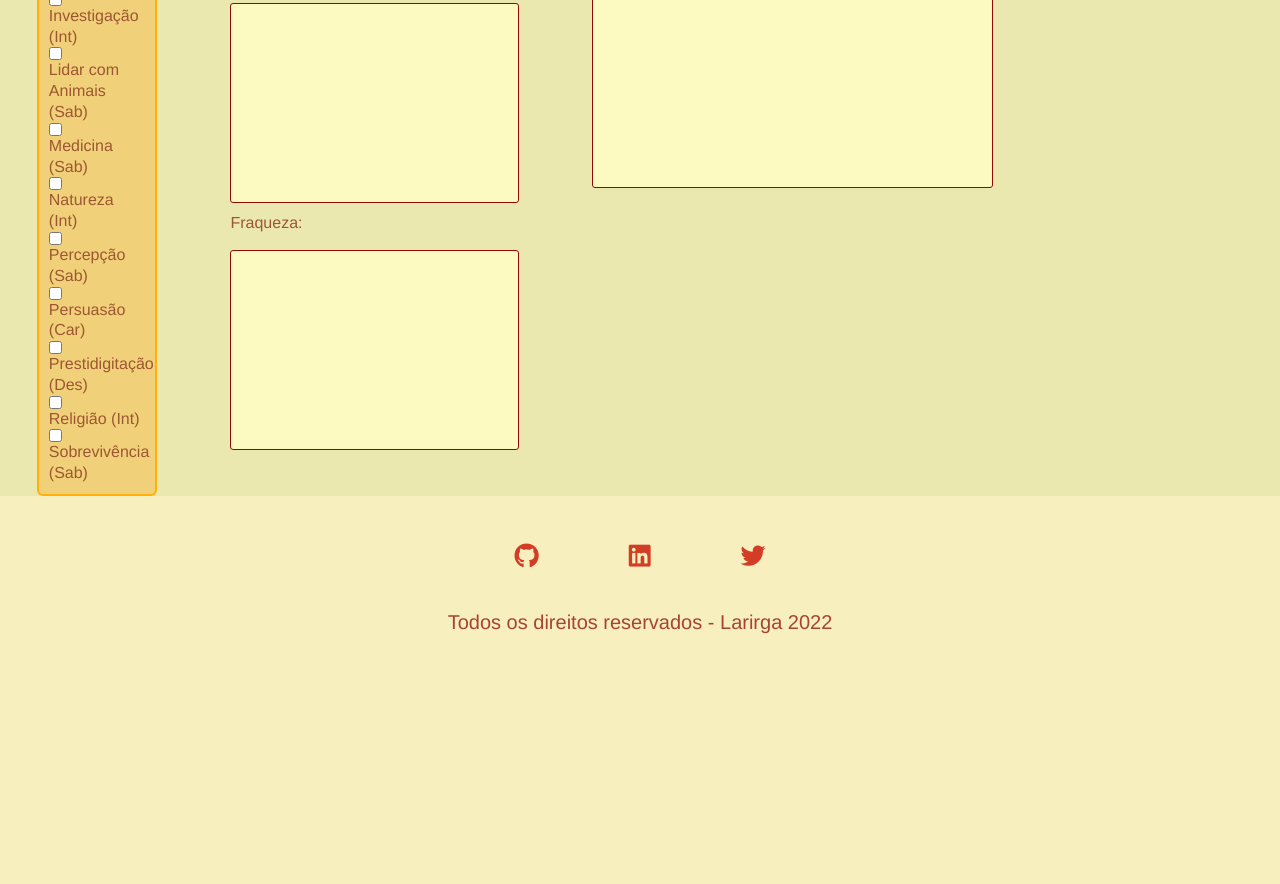
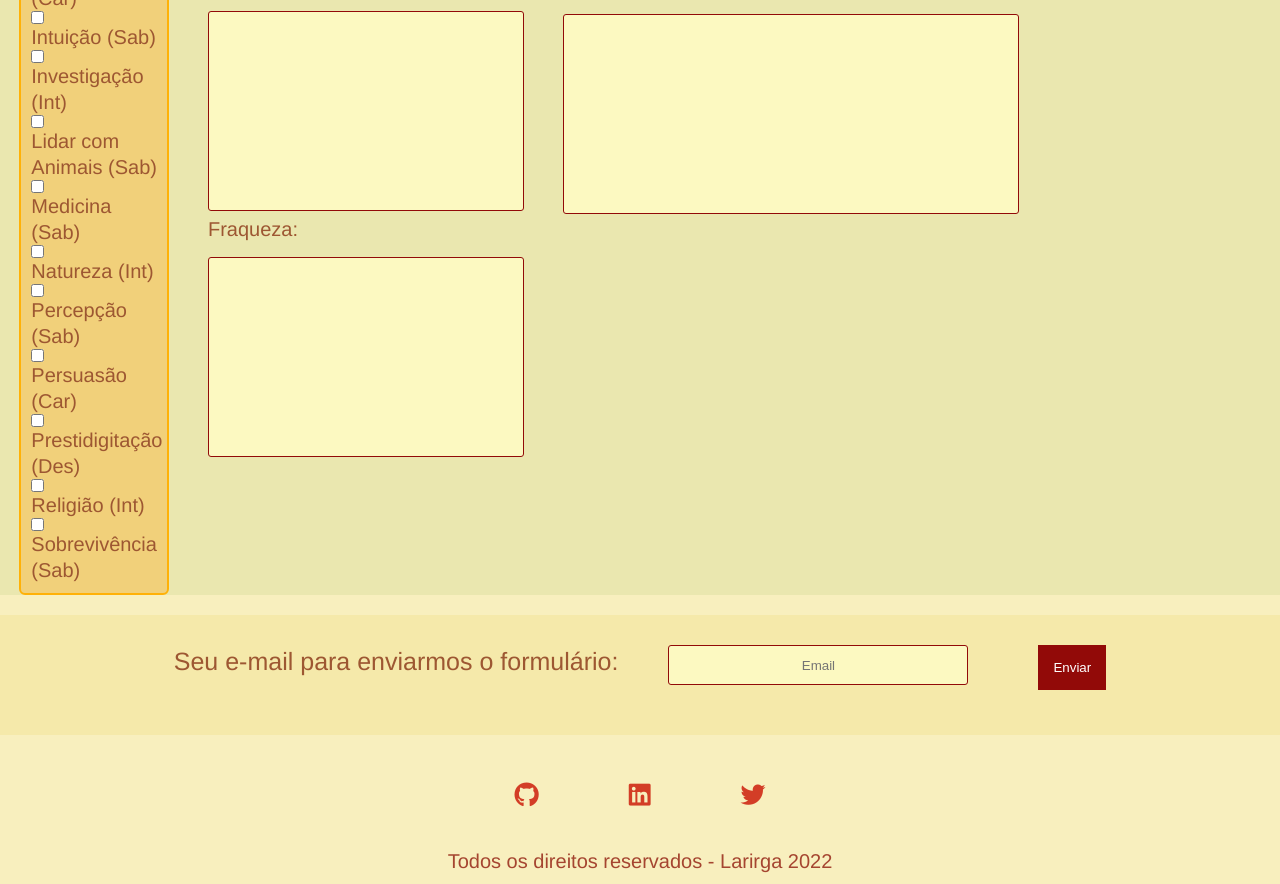
Before and after one commit to larirga/ficha-D-D, a plain HTML site: page index.html in a window 1280 px wide. Shown: the part 883-1767 px from the top of the page. Before the commit the page ends 1528 px from the top, so only its background shows below. Drawn offline with Linux system fonts and the light colour scheme.

Commit message:
Adiciona atualizações finais

```diff
--- a/index.html
+++ b/index.html
@@ -22,7 +22,7 @@
         <action="" method="get" class="basic-form">
         <div class="form-row">
             <div class="line-content">
-            <label for="full-name">Nome do Personagem:</label>
+            <label for="full-name" id="fullname-id">Nome do Personagem:</label>
             <input required type="text" name="full-name" id="full-name">
             </div>
             <div class="line-content">
@@ -38,7 +38,7 @@
                 <input required type="text" name="breed" id="breed">
             </div>
             <div class="line-content">
-                <label for="antecedent">Antecedente:</label>
+                <label for="antecedent" id="antecedent-id">Antecedente:</label>
                 <input required type="text" name="antecedent" id="antecedent">
             </div>
             <div class="line-content">
@@ -191,10 +191,15 @@
                 </div>
                 <div class="line-content5">
                 <textarea name="features" id="features"> </textarea>
-                </div>
+            </div>
         </section>
     </form>
     </main>
+    <div class="save-email">
+        <label for="save-personality" id="email-phrase">Seu e-mail para enviarmos o formulário:</label>
+        <input required type="email" id="email" name="email" placeholder="Email">
+        <button type="submit" value="submit" id='save-personality'> Enviar </button>
+    </div>
     <footer>
         <ul>
         <li><a href="https://github.com/larirga" target="_blank" rel="noopener noreferrer"><i class="fa-brands fa-github"></i></a></li>
@@ -202,7 +207,7 @@
         <li><a href="https://twitter.com/diglettinha" target="_blank" rel="noopener noreferrer"><i class="fa-brands fa-twitter"></i></a></li>
         </ul>
         <p>Todos os direitos reservados - Larirga 2022</p>
+
     </footer>
-
 </body>
 </html>
--- a/style.css
+++ b/style.css
@@ -43,13 +43,12 @@ body {
 }
 
 main {
-
+    font-size: 20px;
 }
 
 .form-row {
     border: 20px;
     display: flex;
-    /* justify-content: space-between; */
     padding: 15px;
     background-color: #f1d07a;
 
@@ -70,10 +69,6 @@ main {
     background-color: #f1d07a;
 }
 
-.line-skills {
-
-}
-
 .line-magic {
     /* border: red solid 30px; */
     display: flex;
@@ -86,7 +81,7 @@ main {
     border: #ffb107 solid 2px;
     border-radius: 6px;
     padding: 10px;
-    width:120px;
+    width:150px;
     background-color: #f1d07a;;
 }
 
@@ -97,17 +92,9 @@ main {
 }
 
 .skills-section {
-    /* border: black solid 2px; */
-    /* height: 200px; */
     line-height: 25px;
-    /* display: flex; */
-
 }
 
-.features-talents {
-    /* border: green solid 2px; */
-    /* height: 200px; */
-}
 
 textarea {
     resize: none;
@@ -135,6 +122,15 @@ input {
     height: 30px;
     width: 100px;
     display: flex;
+
+}
+
+button {
+    padding: 15px;
+    background-color: #920a08;
+    color: white;
+    border: none;
+    margin-left: 70px;
 }
 
 footer {
@@ -169,3 +165,31 @@ footer p {
     text-align: center;
     font-size: 20px
 }
+
+#antecedent , #antecedent-id {
+    margin-left: 35px;
+}
+
+#full-name , #fullname-id {
+    margin-left: 75px;
+}
+
+.save-email {
+    display:flex;
+    /* border: black solid 2px; */
+    align-items: baseline;
+    align-items: flex-start;
+    justify-content: center;
+    margin-top: 20px;
+    font-size: 25px;
+    padding: 30px;
+    background-color: #f5e9aa;
+}
+
+.save-email input {
+    width: 300px;
+    height: 40px;
+    margin-left: 50px;
+    margin-bottom: 20px;
+    text-align:center;
+}
```
Also changed, not shown: 1 other file.
